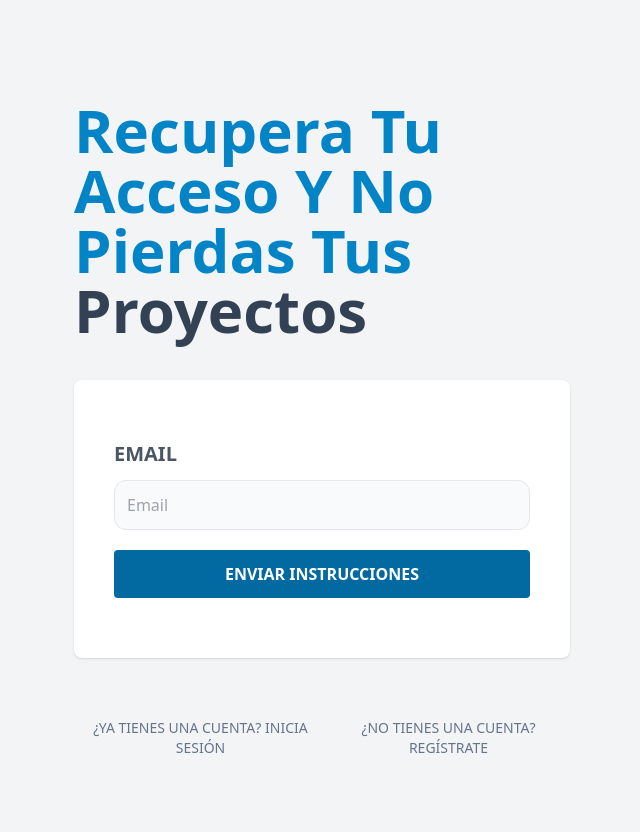
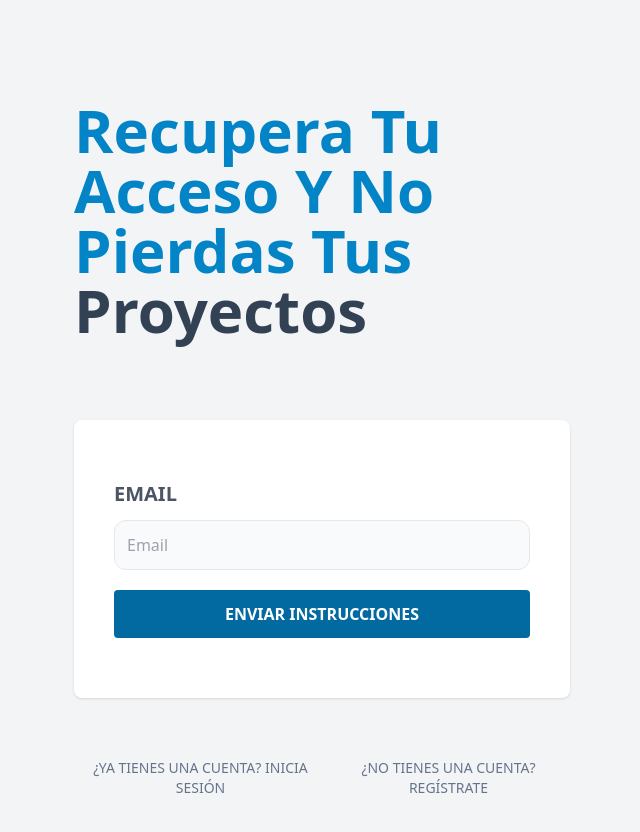
Before and after one commit to AlexMartin998/up-task-mern-front, a React (Vite) app: page /forgot-password in a window 1280 px wide. Shown: the top 832 px of the page, without its empty margins (318-958 px from the left). Built offline with nearby package versions, Linux system fonts and the light colour scheme; no server answers.

Commit message:
[ADD]: PasswordRecovery completed

```diff
--- a/src/pages/PasswordRecovery.jsx
+++ b/src/pages/PasswordRecovery.jsx
@@ -1,6 +1,42 @@
+import { useState } from 'react';
 import { Link } from 'react-router-dom';
 
+import { useForm } from '../hook/useForm';
+import { fetchWithoutToken } from '../helper/fetch';
+import { Alert } from '../components/Alert';
+
 export const PasswordRecovery = () => {
+  const [formValues, handleInputChange, reset] = useForm({ email: '' });
+  const { email } = formValues;
+
+  const [emailSent, setEmailSent] = useState(false);
+  const [alerta, setAlerta] = useState({});
+  const { msg } = alerta;
+
+  const handleSubmit = async e => {
+    e.preventDefault();
+    if (email === '' || email.length < 6)
+      return setAlerta({ msg: 'El Email es obligatorio', error: true });
+
+    try {
+      const { data } = await fetchWithoutToken(
+        '/user/token-recovery',
+        { email },
+        'POST'
+      );
+
+      setAlerta({ msg: data.msg });
+      setEmailSent(true);
+    } catch (error) {
+      setAlerta({
+        msg: error.response.data.msg,
+        error: true,
+      });
+    }
+
+    reset();
+  };
+
   return (
     <>
       <h1 className="text-sky-600 font-black text-6xl capitalize">
@@ -8,7 +44,11 @@ export const PasswordRecovery = () => {
         <span className="text-slate-700">proyectos</span>
       </h1>
 
-      <form className="my-10 bg-white shadow rounded-lg p-10">
+      <div className="mt-20 mb-10 bg-white shadow rounded-lg p-10">
+        {msg && <Alert alerta={alerta} />}
+
+        {!emailSent && (
+          <form onSubmit={handleSubmit}>
             <div className="my-5">
               <label
                 className="uppercase text-gray-600 block text-xl font-bold"
@@ -21,6 +61,9 @@ export const PasswordRecovery = () => {
                 type="email"
                 placeholder="Email"
                 className="w-full mt-3 p-3 border rounded-xl bg-gray-50"
+                name="email"
+                value={email}
+                onChange={handleInputChange}
               />
             </div>
 
@@ -30,6 +73,8 @@ export const PasswordRecovery = () => {
               className="bg-sky-700 mb-5 w-full py-3 text-white uppercase font-bold rounded hover:cursor-pointer hover:bg-sky-800 transition-colors"
             />
           </form>
+        )}
+      </div>
 
       <nav className="lg:flex lg:justify-between">
         <Link
```
Lines whose indentation alone changed are shown as unchanged.
